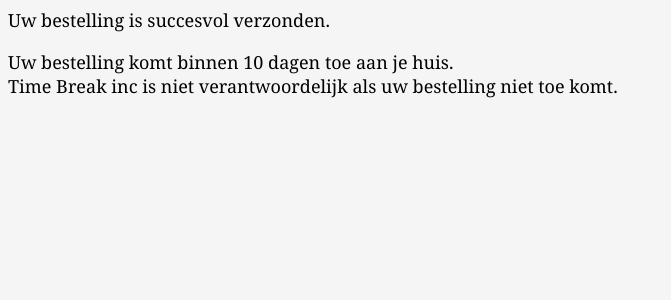
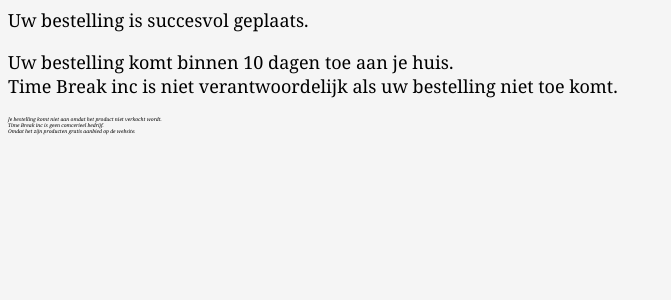
Before and after one commit to Rafaelorr/merk_website_template, a Flask app: template templates/succes.html in a window 1280 px wide. Shown: the top 300 px of the page, without its empty margins (0-671 px from the left). Run offline with Flask 3, Linux system fonts and the light colour scheme; the template is opened without the code that fills it, so the values that code supplies are empty.

Commit message:
voeg extra tekst toe aan succes.html

```diff
--- a/templates/succes.html
+++ b/templates/succes.html
@@ -7,9 +7,12 @@
   <title>Verzonden</title>
 </head>
 <body>
-  <header>Uw bestelling is succesvol verzonden.</header>
+  <header>Uw bestelling is succesvol geplaats.</header>
   <footer>
     <p>Uw bestelling komt binnen 10 dagen toe aan je huis.<br>
     Time Break inc is niet verantwoordelijk als uw bestelling niet toe komt.</p>
+    <i style="font-size: 5px;">Je bestelling komt niet aan omdat het product niet verkocht wordt.<br>
+    Time Break inc is geen comcerieel bedrijf.<br>
+    Omdat het zijn producten gratis aanbied op de website.</i>
   </footer>
 </body>
```
